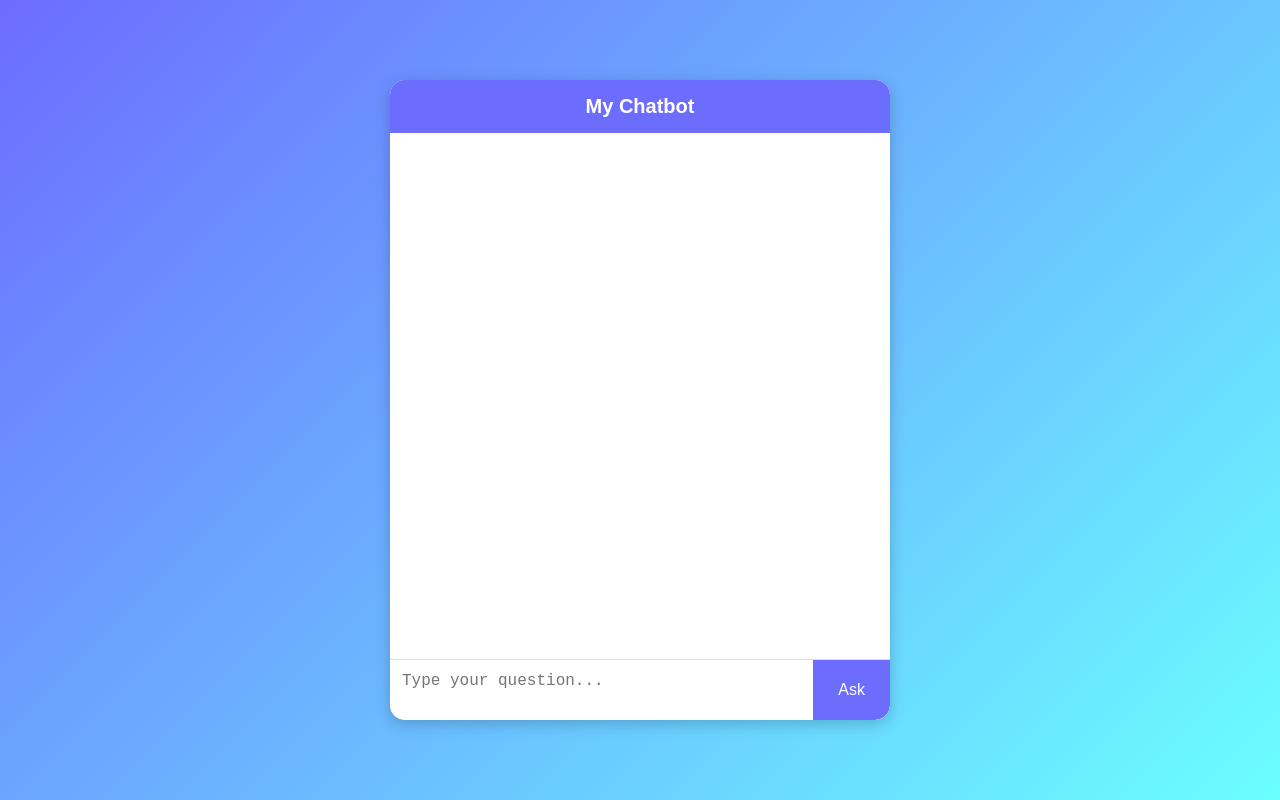
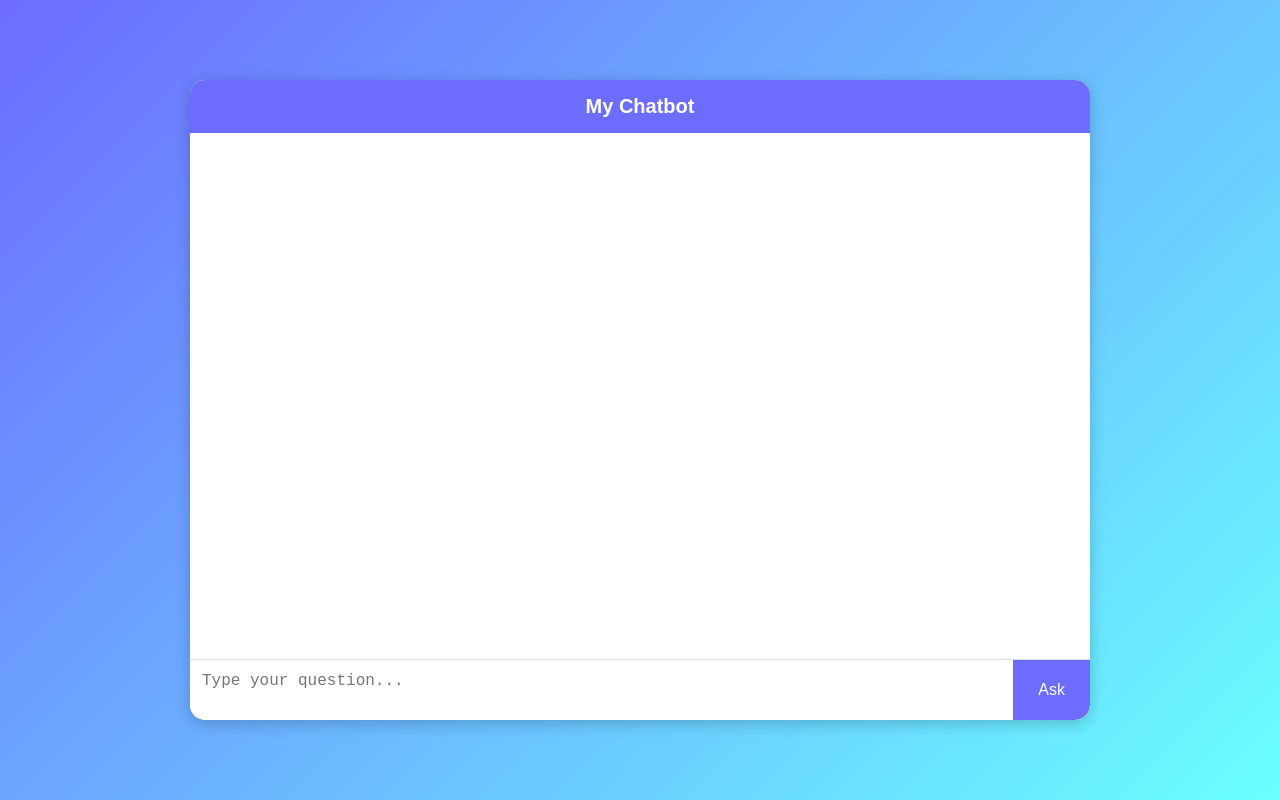
Before and after one commit to spidey077/ChatBot, a website: page public/index.html in a window 1280 px wide. Drawn offline with Linux system fonts and the light colour scheme.

Commit message:
Update index.html

```diff
--- a/public/index.html
+++ b/public/index.html
@@ -23,7 +23,7 @@
   display: flex;
   flex-direction: column;
   width: 100%;
-  max-width: 500px;
+  max-width: 900px;
   height: 80vh;
   overflow: hidden;
 }
@@ -109,7 +109,7 @@ button:focus {
   outline: none;
 }
 
-@media (max-width: 600px) {
+@media (max-width: 1000px) {
   .chat-container {
     height: 70vh;
     max-width: 75%;
```
